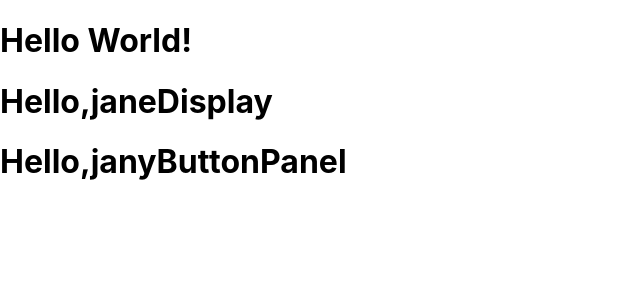
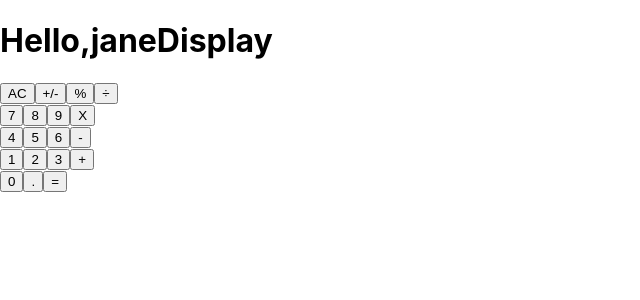
Before and after one commit to Georjane/janereact-project, a React (Create React App) app: page / in a window 1280 px wide. Shown: the top 300 px of the page, without its empty margins (0-640 px from the left). Built offline with nearby package versions, Linux system fonts and the light colour scheme.

Commit message:
Implement buttonpanel component

```diff
--- a/src/components/App.js
+++ b/src/components/App.js
@@ -6,7 +6,6 @@ import ButtonPanel from './ButtonPanel';
 function App() {
   return (
     <>
-      <h1>Hello World!</h1>
       <Display results="jane" />
       <ButtonPanel results="jany" />
     </>
--- a/src/components/ButtonPanel.js
+++ b/src/components/ButtonPanel.js
@@ -1,18 +1,37 @@
-import PropTypes from 'prop-types';
+import Button from './Buttton';
 
-const ButtonPanel = (props) => {
-  const { results } = props;
-  return (
-    <h1>
-      Hello,
-      {results}
-      ButtonPanel
-    </h1>
-  );
-};
-
-ButtonPanel.propTypes = {
-  results: PropTypes.string.isRequired,
-};
+const ButtonPanel = () => (
+  <>
+    <div className="group1">
+      <Button buttonName="AC" />
+      <Button buttonName="+/-" />
+      <Button buttonName="%" />
+      <Button buttonName="÷" />
+    </div>
+    <div className="group2">
+      <Button buttonName="7" />
+      <Button buttonName="8" />
+      <Button buttonName="9" />
+      <Button buttonName="X" />
+    </div>
+    <div className="group3">
+      <Button buttonName="4" />
+      <Button buttonName="5" />
+      <Button buttonName="6" />
+      <Button buttonName="-" />
+    </div>
+    <div className="group4">
+      <Button buttonName="1" />
+      <Button buttonName="2" />
+      <Button buttonName="3" />
+      <Button buttonName="+" />
+    </div>
+    <div className="group4">
+      <Button buttonName="0" />
+      <Button buttonName="." />
+      <Button buttonName="=" />
+    </div>
+  </>
+);
 
 export default ButtonPanel;
--- a/src/components/Buttton.js
+++ b/src/components/Buttton.js
@@ -3,11 +3,9 @@ import PropTypes from 'prop-types';
 const Button = (props) => {
   const { buttonName } = props;
   return (
-    <h1>
-      Hello,
+    <button type="button">
       {buttonName}
-      Button
-    </h1>
+    </button>
   );
 };
 
@@ -15,5 +13,4 @@ Button.propTypes = {
   buttonName: PropTypes.string.isRequired,
 };
 
-
 export default Button;
```
